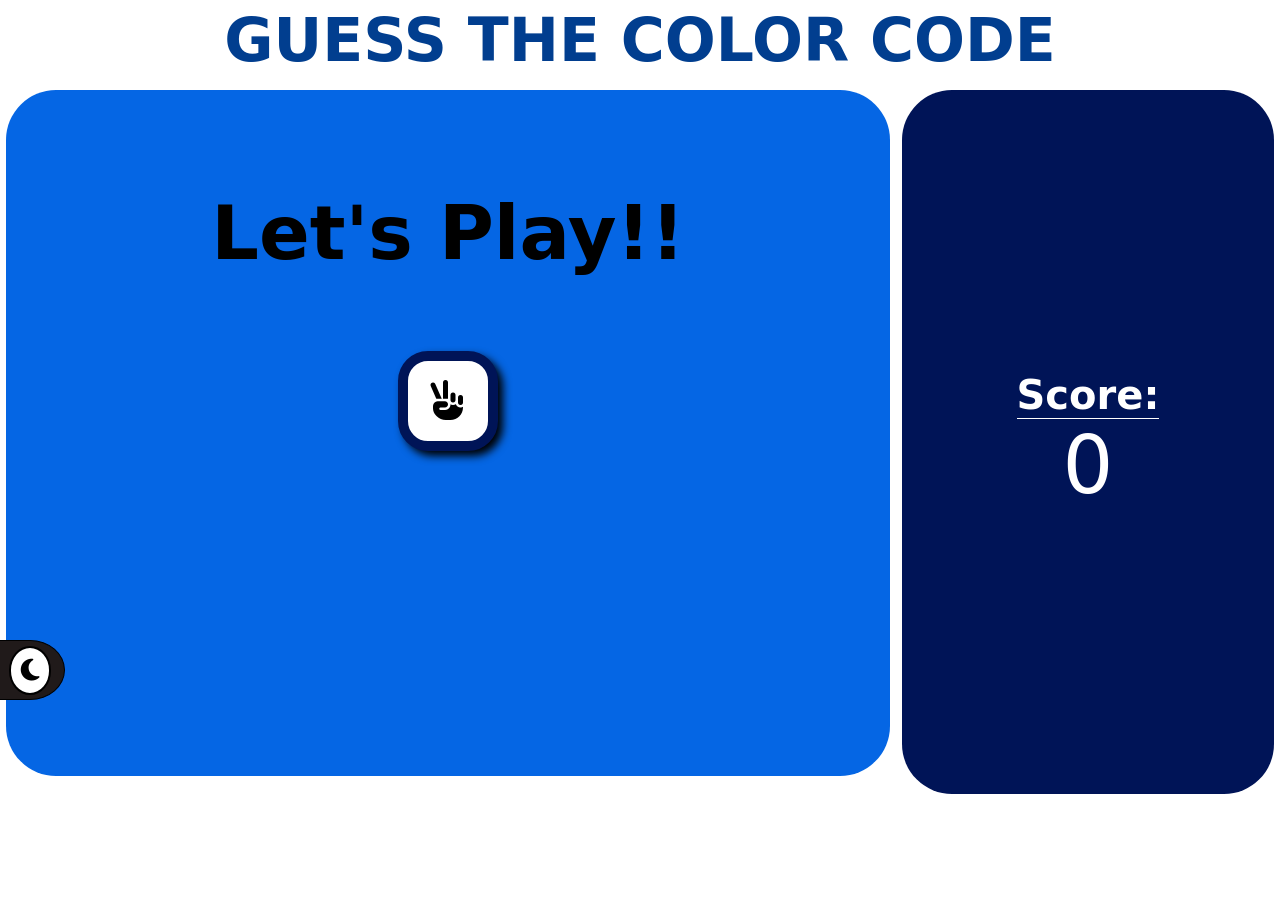
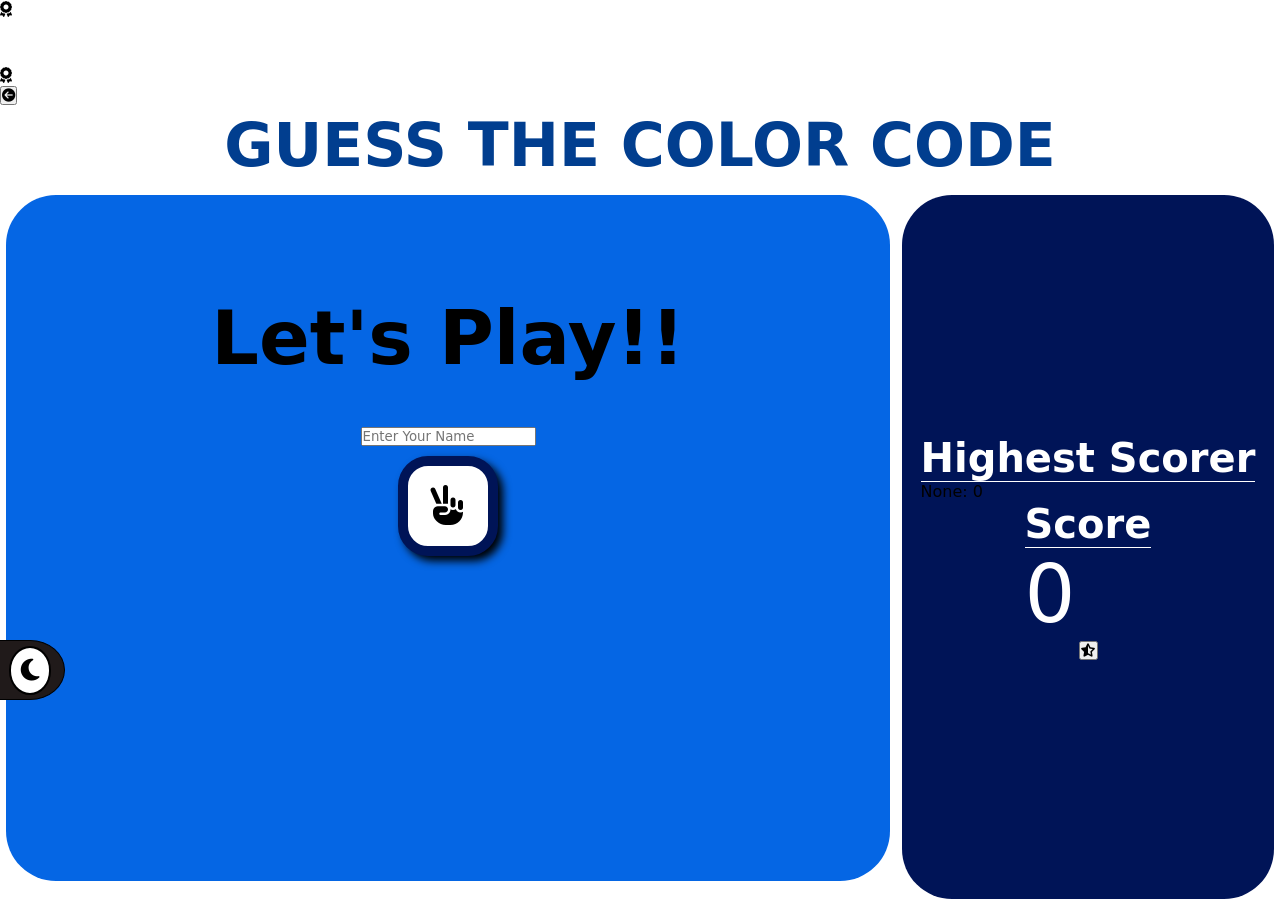
Before and after one commit to sumitsaurav143/Color_guessgame.github.io, a plain HTML site: page index.html in a window 1280 px wide. Before the commit the page ends 800 px from the top, so only its background shows below. Drawn offline with Linux system fonts and the light colour scheme; a web font is replaced by a local one.

Commit message:
Update index.html

```diff
--- a/index.html
+++ b/index.html
@@ -9,22 +9,38 @@
     <script src="guessmcq.js"></script>
     <title>COLOR GUESS</title>
 </head>
-<body id="merabody" class="day">
+<body id="mainbody" class="day" onload="highscorefinder()">
     <button id="mode" onclick="mode()"><i class="fas fa-moon"></i></button>
+
+    <div id="scoreboard">
+        <div id="scr_head">
+            <i class="fas fa-award"></i>
+            <h2 id="scr_title">Score Board</h2>
+            <i class="fas fa-award"></i>
+        </div>
+        <div id="score_card">
+        </div>
+        <button id="back_btn" onclick="gohome()"><i class="fas fa-arrow-circle-left"></i></button>
+    </div>
+
     <div id="finalscreen">
         <i class="fas fa-trophy"></i>
         <p id="fscr">Score</p>
         <button id="again" onclick="window.location.reload()"><i class="fas fa-redo-alt"></i></button>
     </div>
+
     <div class="head_bar">
         <h1>GUESS THE COLOR CODE</h1>
     </div>
+
     <div class="container">
         <div id="popup" class="popup">
             <h3 id="res">Let's Play!!</h3>
+            <input type="text" placeholder="Enter Your Name" id="player">
             <br>
             <button id="next" onclick=start()><i class="fas fa-hand-peace"></i></button>
         </div>
+
         <div class="left_part">
             <div id="ques" class="ques">
                 <p id="qh">Guess Color</p>
@@ -40,17 +56,25 @@
                 <button class="btn" id="op4" onclick="s4()"></button>
             </div>
         </div>
+
         <div class="right_part">
+                <div id="highscore">
+                    <h2 id="hs">Highest Scorer</h2>
+                    <p id="h_score">None: 0</p>
+                </div>
             <div id="tm">
                     <div>
                         <i class="fas fa-stopwatch"></i>
                     </div>
                      <div>
-                         <p id="timer">5</p>
+                         <p id="timer">10</p>
                      </div>
             </div>
-                <h2>Score:</h2>
-                <p id="score">0</p>
+                <div id="score_box">
+                    <h2>Score</h2>
+                    <p id="score">0</p>
+                </div>
+                <button id="show_score" onclick="show_score()"><i class="fas fa-star-half-alt"></i></button>
                 <button id="restarter" onclick="window.location.reload()"><i class="fas fa-redo-alt"></i></button>
             </div>
 
```
